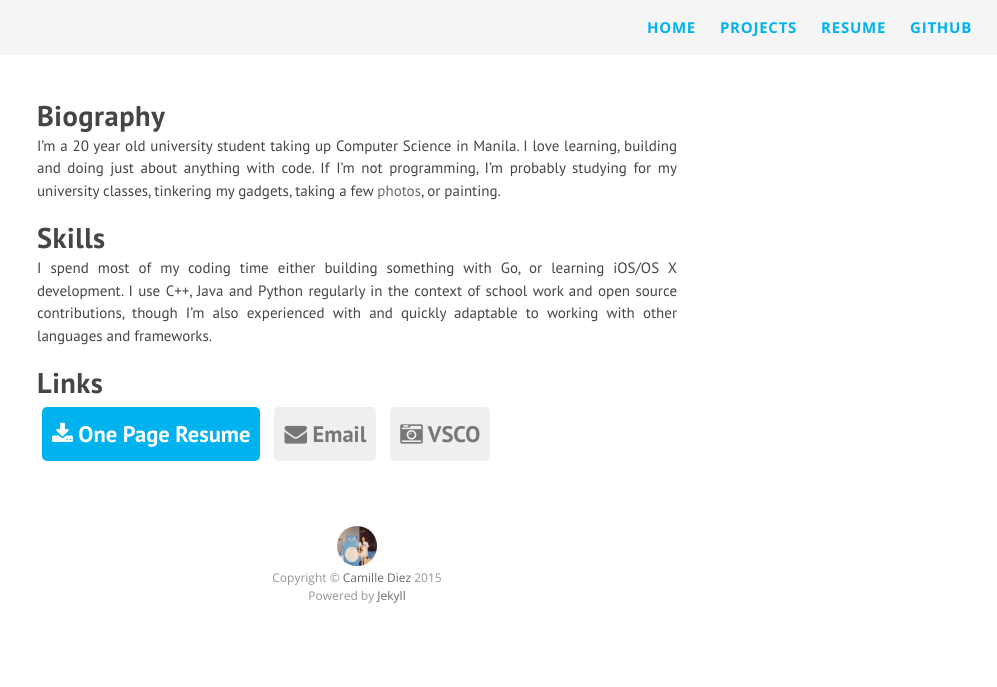
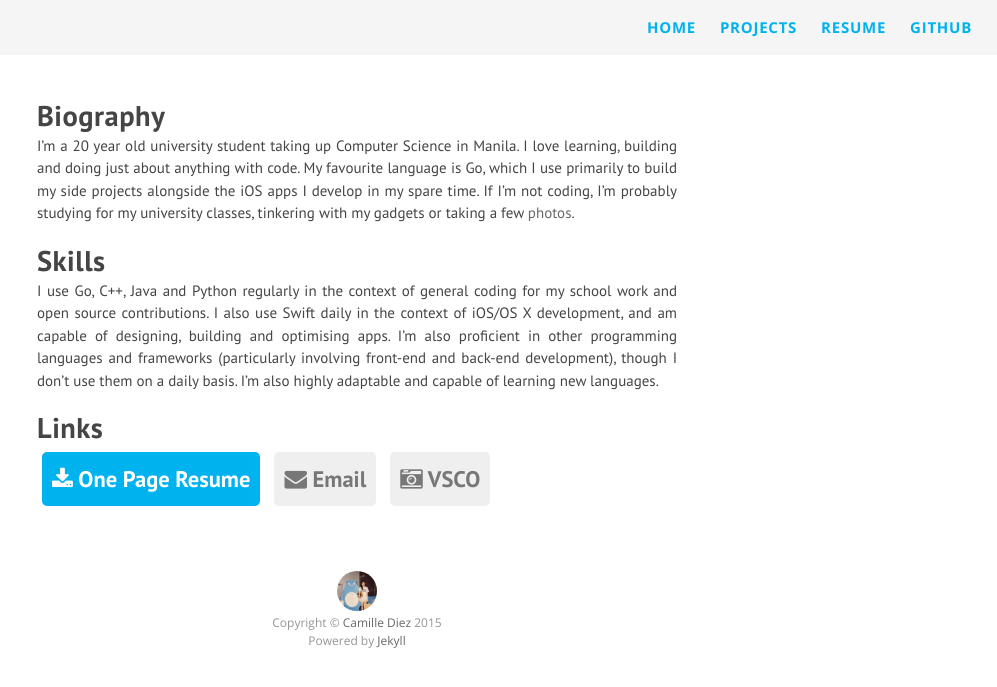
Before and after one commit to diezcami/diezcami.github.io, a Jekyll site: the page built from resume.markdown, in a window 1280 px wide. Shown: the top 687 px of the page, without its empty margins (283-1280 px from the left). Built offline with Jekyll 4.4.1, drawn with Linux system fonts in a browser that asks for light colours; nearby versions of some CDN libraries; Markdown is read by kramdown in place of the engine named in the settings.

Commit message:
Edited Resume

```diff
--- a/resume.markdown
+++ b/resume.markdown
@@ -5,10 +5,10 @@ permalink: /resume/
 notitle: true
 ---
 # Biography
-I’m a 20 year old university student taking up Computer Science in Manila. I love learning, building and doing just about anything with code. If I'm not programming, I'm probably studying for my university classes, tinkering my gadgets, taking a few [photos](http://diezcami.vsco.co), or painting.
+I’m a 20 year old university student taking up Computer Science in Manila. I love learning, building and doing just about anything with code. My favourite language is Go, which I use primarily to build my side projects alongside the iOS apps I develop in my spare time. If I'm not coding, I'm probably studying for my university classes, tinkering with my gadgets or taking a few [photos](http://diezcami.vsco.co).
 
 # Skills
-I spend most of my coding time either building something with Go, or learning iOS/OS X development. I use C++, Java and Python regularly in the context of school work and open source contributions, though I'm also experienced with and quickly adaptable to working with other languages and frameworks.
+I use Go, C++, Java and Python regularly in the context of general coding for my school work and open source contributions. I also use Swift daily in the context of iOS/OS X development, and am capable of designing, building and optimising apps. I'm also proficient in other programming languages and frameworks (particularly involving front-end and back-end development), though I don't use them on a daily basis. I'm also highly adaptable and capable of learning new languages.
 
 # Links
 <div style="text-align: left">
```
